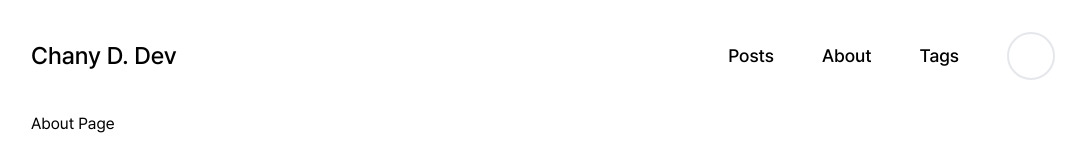
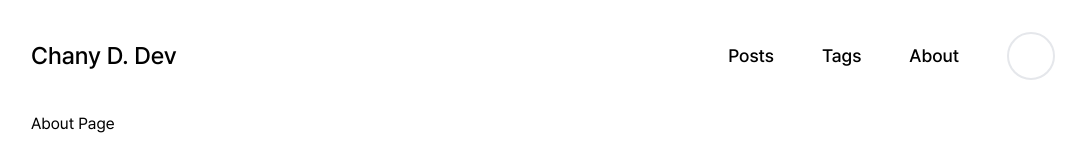
Before and after one commit to chanyDev/chany-blog, a Next.js app: page /about in a window 1280 px wide. Shown: the top 160 px of the page, without its empty margins (97-1183 px from the left). Built offline with nearby package versions, Linux system fonts and the light colour scheme.

Commit message:
네비게이션 링크 배치 수정

```diff
--- a/components/common/Header.tsx
+++ b/components/common/Header.tsx
@@ -28,13 +28,13 @@ const Header = () => {
               </Link>
             </li>
             <li className="px-4 py-2 font-medium">
-              <Link href={'/about'}>
-                <a className="underlined">About</a>
+              <Link href={'/tags'}>
+                <a className="underlined">Tags</a>
               </Link>
             </li>
             <li className="px-4 py-2 font-medium">
-              <Link href={'/tags'}>
-                <a className="underlined">Tags</a>
+              <Link href={'/about'}>
+                <a className="underlined">About</a>
               </Link>
             </li>
           </ul>
```
